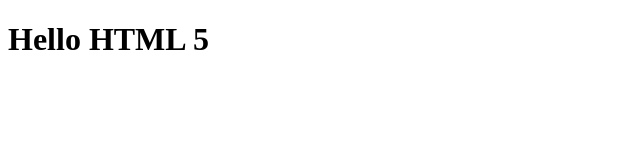
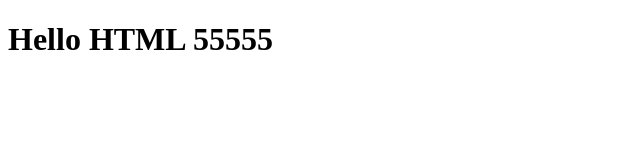
Before and after one commit to moonknight3/group41, a plain HTML site: page index.htm in a window 1280 px wide. Shown: the whole page, without its empty margins (0-640 px from the left). Drawn offline with Linux system fonts and the light colour scheme.

Commit message:
add 55555

```diff
--- a/index.htm
+++ b/index.htm
@@ -2,6 +2,6 @@
 <html></html>
    <title>My Web</title>
    <body>
-       <h1>Hello HTML 5</h1>
+       <h1>Hello HTML 55555</h1>
    </body>
 </html>
```
